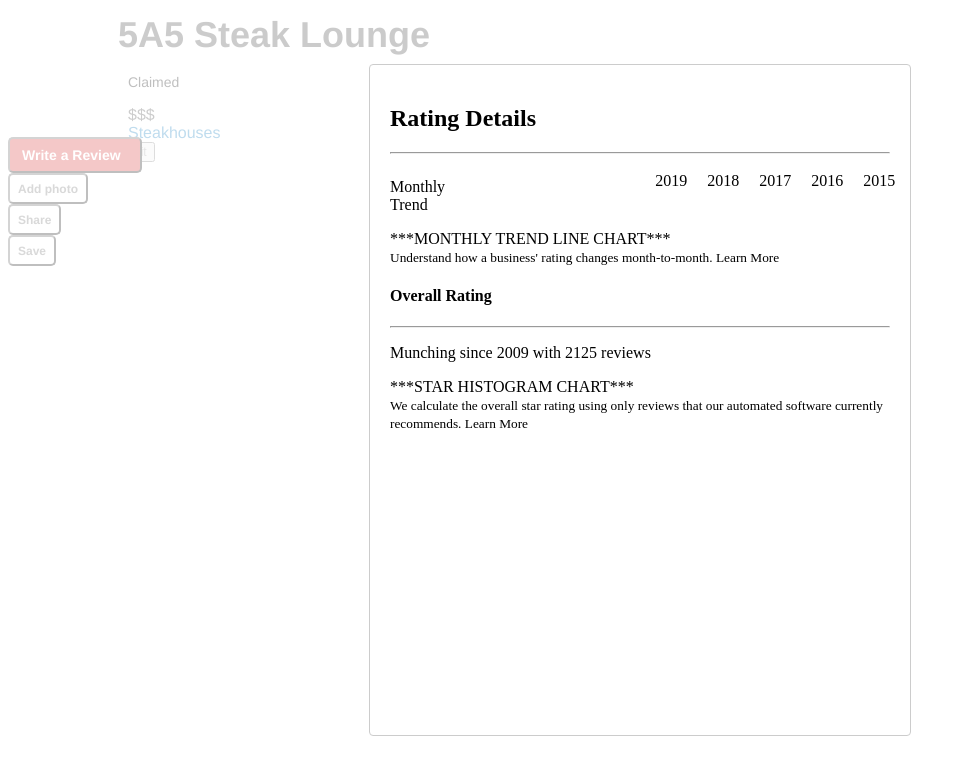
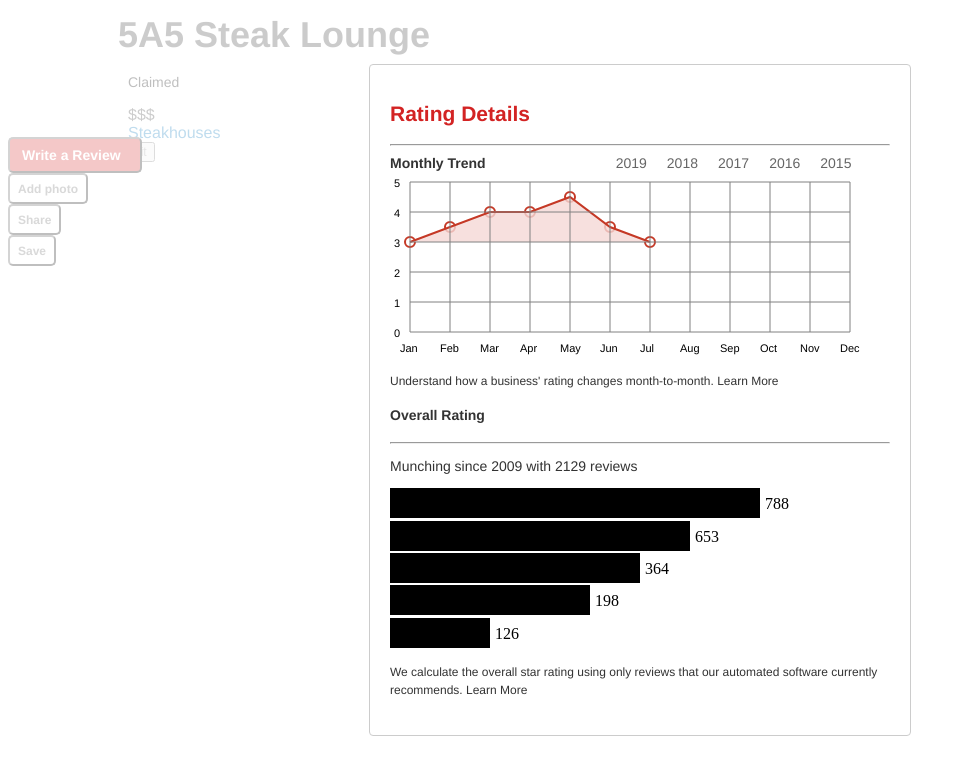
Before and after one commit to the-munch/header, a React app: page / in a window 1280 px wide. Both pictures are taken after a click on the button "Details". Shown: the top 774 px of the page, without its empty margins (0-966 px from the left). Built offline with nearby package versions, Linux system fonts and the light colour scheme; the HTML template or start-up script is replaced by a standard one.

Commit message:
Updates CSS for details modal.

```diff
--- a/client/src/components/Details.jsx
+++ b/client/src/components/Details.jsx
@@ -9,6 +9,57 @@
   color: #999999;
   padding: 0 6px;
   margin-left: 10px;
+`;
+
+const DetailsHeaderTitle = styled.h2`
+  font-family: 'Helvetica Neue', Helvetica, Arial, sans serif;
+  color: #D32323;
+  font-weight: bold;
+  font-size: 21px;
+`;
+
+const MonthTrendTitle = styled.div`
+  display: inline-block;
+  font-family: 'Helvetica Neue', Helvetica, Arial, sans serif;
+  color: #333333;
+  font-weight: bold;
+  font-size: 14px;
+`;
+
+const YearsTitle = styled.span`
+  font-family: 'Helvetica Neue', Helvetica, Arial, sans serif;
+  color: #666666;
+  font-size: 14px;
+`;
+
+const GraphAxisTitle = styled.text`
+  font-family: 'Helvetica Neue', Helvetica, Arial, sans serif;
+  color: #666666;
+  font-size: 11px;
+`;
+
+const DetailsMonthlyChanges = styled.small`
+  font-family: 'Helvetica Neue', Helvetica, Arial, sans serif;
+  color: #333333;
+  font-size: 12px;
+`;
+
+const OverallRatingTitle = styled.h4`
+  font-family: 'Helvetica Neue', Helvetica, Arial, sans serif;
+  color: #333333;
+  font-size: 14px;
+`;
+
+const DetailsReviewCount = styled.p`
+  font-family: 'Helvetica Neue', Helvetica, Arial, sans serif;
+  color: #333333;
+  font-size: 14px;
+`;
+
+const DetailsFooter = styled.small`
+  font-family: 'Helvetica Neue', Helvetica, Arial, sans serif;
+  color: #333333;
+  font-size: 12px;
 `;
 
 const detailsStyle = {
@@ -25,20 +76,24 @@
 };
 
 const monthlyTrendStyle = {
-  display: 'flex',
-  justifyContent: 'flex-start',
+  display: 'inline-block',
+  // justifyContent: 'flex-start',
 };
 
 const yearContainer = {
-  display: 'flex',
-  justifyContent: 'space-between',
-  marginLeft: 200,
+  display: 'inline-block',
+  // justifyContent: 'space-between',
+  marginLeft: 120,
 };
 
 const yearStyle = {
   padding: 10,
   height: 30,
 };
+
+const checkStyle = {
+  width: '5px'
+}
 
 class Details extends React.Component {
   constructor(props) {
@@ -86,31 +141,114 @@
           style={detailsStyle}
         >
           <div>
-            <h2>Rating Details</h2>
+            <DetailsHeaderTitle>Rating Details</DetailsHeaderTitle>
           </div>
           <hr/>
           <div className="modal-body">
             <div className="graph">
               <div className="month-trend" style={monthlyTrendStyle}>
-                <p>Monthly Trend</p>
+                <MonthTrendTitle>Monthly Trend</MonthTrendTitle>
                 <div style={yearContainer}>
-                  <span onMouseOver={this.toggleState} onMouseOut={this.toggleState} id={this.state.currentYearToggled.toString()} className="current-year" style={yearStyle}>2019</span>
-                  <span onMouseOver={this.toggleState} onMouseOut={this.toggleState} id={this.state.lastYearToggled.toString()} className="last-year" style={yearStyle}>2018</span>
-                  <span onMouseOver={this.toggleState} onMouseOut={this.toggleState} id={this.state.twoYearsAgoToggled.toString()} className="two-years-ago" style={yearStyle}>2017</span>
-                  <span onMouseOver={this.toggleState} onMouseOut={this.toggleState} id={this.state.threeYearsAgoToggled.toString()} className="three-years-ago" style={yearStyle}>2016</span>
-                  <span onMouseOver={this.toggleState} onMouseOut={this.toggleState} id={this.state.fourYearsAgoToggled.toString()} className="four-years-ago" style={yearStyle}>2015</span>
+                  <YearsTitle onMouseOver={this.toggleState} onMouseOut={this.toggleState} id={this.state.currentYearToggled.toString()} className="current-year" style={yearStyle}>2019</YearsTitle>
+                  <YearsTitle onMouseOver={this.toggleState} onMouseOut={this.toggleState} id={this.state.lastYearToggled.toString()} className="last-year" style={yearStyle}>2018</YearsTitle>
+                  <YearsTitle onMouseOver={this.toggleState} onMouseOut={this.toggleState} id={this.state.twoYearsAgoToggled.toString()} className="two-years-ago" style={yearStyle}>2017</YearsTitle>
+                  <YearsTitle onMouseOver={this.toggleState} onMouseOut={this.toggleState} id={this.state.threeYearsAgoToggled.toString()} className="three-years-ago" style={yearStyle}>2016</YearsTitle>
+                  <YearsTitle onMouseOver={this.toggleState} onMouseOut={this.toggleState} id={this.state.fourYearsAgoToggled.toString()} className="four-years-ago" style={yearStyle}>2015</YearsTitle>
                 </div>
               </div>
               <div>
-                <div>***MONTHLY TREND LINE CHART***</div>
+                <div>
+                  <svg className="graph" height="195" width="490">
+                    <g className="grid x-grid">
+                      <line x1="90" x2="90" y1="5" y2="370"></line>
+                    </g>
+                    <g className="grid y-grid">
+                      <line x1="90" x2="705" y1="370" y2="370"></line>
+                    </g>
+                    <g className="labels x-labels">
+                      <GraphAxisTitle x="10" y="180">Jan</GraphAxisTitle>
+                      <GraphAxisTitle x="50" y="180">Feb</GraphAxisTitle>
+                      <GraphAxisTitle x="90" y="180">Mar</GraphAxisTitle>
+                      <GraphAxisTitle x="130" y="180">Apr</GraphAxisTitle>
+                      <GraphAxisTitle x="170" y="180">May</GraphAxisTitle>
+                      <GraphAxisTitle x="210" y="180">Jun</GraphAxisTitle>
+                      <GraphAxisTitle x="250" y="180">Jul</GraphAxisTitle>
+                      <GraphAxisTitle x="290" y="180">Aug</GraphAxisTitle>
+                      <GraphAxisTitle x="330" y="180">Sep</GraphAxisTitle>
+                      <GraphAxisTitle x="370" y="180">Oct</GraphAxisTitle>
+                      <GraphAxisTitle x="410" y="180">Nov</GraphAxisTitle>
+                      <GraphAxisTitle x="450" y="180">Dec</GraphAxisTitle>
+                    </g>
+                    <g className="labels y-labels">
+                      <GraphAxisTitle x="4" y="165">0</GraphAxisTitle>
+                      <GraphAxisTitle x="4" y="135">1</GraphAxisTitle>
+                      <GraphAxisTitle x="4" y="105">2</GraphAxisTitle>
+                      <GraphAxisTitle x="4" y="75">3</GraphAxisTitle>
+                      <GraphAxisTitle x="4" y="45">4</GraphAxisTitle>
+                      <GraphAxisTitle x="4" y="15">5</GraphAxisTitle>
+                    </g>
+                    <g className="data" data-setname="average-monthly-star">
+                      <circle stroke="#C53926" fill="white" strokeWidth="2" cx="20" cy="70" data-value="3" r="5"></circle>
+                      <circle stroke="#C53926" fill="white" strokeWidth="2" cx="60" cy="55" data-value="3.5" r="5"></circle>
+                      <circle stroke="#C53926" fill="white" strokeWidth="2" cx="100" cy="40" data-value="4" r="5"></circle>
+                      <circle stroke="#C53926" fill="white" strokeWidth="2" cx="140" cy="40" data-value="4" r="5"></circle>
+                      <circle stroke="#C53926" fill="white" strokeWidth="2" cx="180" cy="25" data-value="4.5" r="5"></circle>
+                      <circle stroke="#C53926" fill="white" strokeWidth="2" cx="220" cy="55" data-value="4" r="5"></circle>
+                      <circle stroke="#C53926" fill="white" strokeWidth="2" cx="260" cy="70" data-value="3" r="5"></circle>
+                    </g>
+                    <polyline points="20,70 60,55 100,40 140,40 180,25 220,55 260,70" fill="#F5D9D6" fillOpacity="0.8" stroke="#C53926" strokeWidth="2"/>
+                    <polyline points="20,160 460,160" fill="none" stroke="grey"/>
+                    <polyline points="20,130 460,130" fill="none" stroke="grey"/>
+                    <polyline points="20,100 460,100" fill="none" stroke="grey"/>
+                    <polyline points="20,70 460,70" fill="none" stroke="grey"/>
+                    <polyline points="20,40 460,40" fill="none" stroke="grey"/>
+                    <polyline points="20,10 460,10" fill="none" stroke="grey"/>
+                    <polyline points="20,160 20,10" fill="none" stroke="grey"/>
+                    <polyline points="60,160 60,10" fill="none" stroke="grey"/>
+                    <polyline points="100,160 100,10" fill="none" stroke="grey"/>
+                    <polyline points="140,160 140,10" fill="none" stroke="grey"/>
+                    <polyline points="180,160 180,10" fill="none" stroke="grey"/>
+                    <polyline points="220,160 220,10" fill="none" stroke="grey"/>
+                    <polyline points="260,160 260,10" fill="none" stroke="grey"/>
+                    <polyline points="300,160 300,10" fill="none" stroke="grey"/>
+                    <polyline points="340,160 340,10" fill="none" stroke="grey"/>
+                    <polyline points="380,160 380,10" fill="none" stroke="grey"/>
+                    <polyline points="420,160 420,10" fill="none" stroke="grey"/>
+                    <polyline points="460,160 460,10" fill="none" stroke="grey"/>
+                  </svg>
+                </div>
               </div>
-              <small>Understand how a business' rating changes month-to-month. Learn More</small>
+              <DetailsMonthlyChanges>Understand how a business' rating changes month-to-month. Learn More</DetailsMonthlyChanges>
             </div>
-            <h4>Overall Rating</h4>
+            <OverallRatingTitle>Overall Rating</OverallRatingTitle>
             <hr/>
-            <p>Munching since 2009 with 2125 reviews</p>
-            <div>***STAR HISTOGRAM CHART***</div>
-            <small>We calculate the overall star rating using only reviews that our automated software currently recommends. Learn More</small>
+            <DetailsReviewCount>Munching since 2009 with 2129 reviews</DetailsReviewCount>
+            <div>
+              <svg className="chart" width="470" height="170" role="img">
+                <title className="title">star bar chart</title>
+                <g className="bar-star-5">
+                  <rect width="370" height="30"></rect>
+                  <text x="375" y="15" dy=".35em">788</text>
+                </g>
+                <g className="bar-star-4">
+                  <rect width="300" height="30" y="33"></rect>
+                  <text x="305" y="48" dy=".35em">653</text>
+                </g>
+                <g className="bar-star-3">
+                  <rect width="250" height="30" y="65"></rect>
+                  <text x="255" y="80" dy=".35em">364</text>
+                </g>
+                <g className="bar-star-2">
+                  <rect width="200" height="30" y="97"></rect>
+                  <text x="205" y="112" dy=".35em">198</text>
+                </g>
+                <g className="bar-star-1">
+                  <rect width="100" height="30" y="130"></rect>
+                  <text x="105" y="145" dy=".35em">126</text>
+                </g>
+              </svg>
+            </div>
+            <DetailsFooter>We calculate the overall star rating using only reviews that our automated software currently recommends. Learn More</DetailsFooter>
           </div>
         </Modal>
       </div>
```
